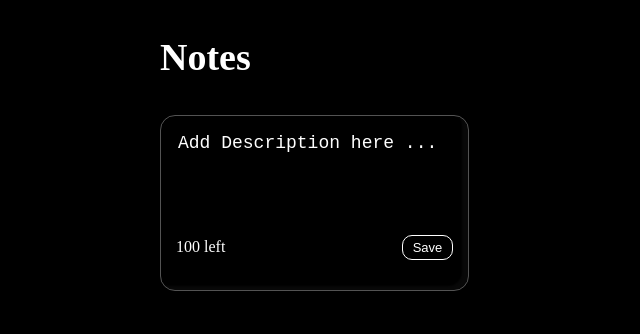
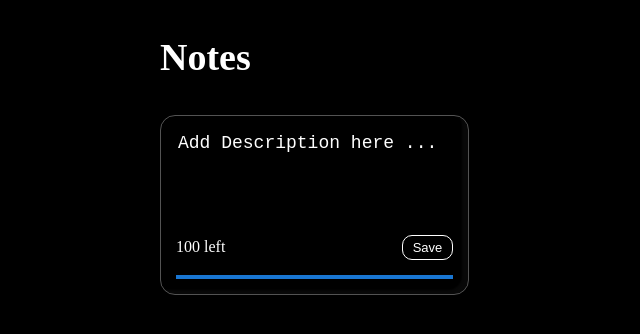
Before and after one commit to ManrajSaini/react-notesApp-02, a React (Create React App) app: page / in a window 1280 px wide. Shown: the top 334 px of the page, without its empty margins (0-640 px from the left). Built offline with nearby package versions, Linux system fonts and the light colour scheme; a web font is replaced by a local one.

Commit message:
complete before local storage

```diff
--- a/package.json
+++ b/package.json
@@ -6,6 +6,7 @@
     "@emotion/react": "^11.11.1",
     "@emotion/styled": "^11.11.0",
     "@mui/icons-material": "^5.14.15",
+    "@mui/material": "^5.14.15",
     "@mui/styled-engine": "^5.14.15",
     "@testing-library/jest-dom": "^5.17.0",
     "@testing-library/react": "^13.4.0",
--- a/src/Components/NoteComponents/CreateNote.js
+++ b/src/Components/NoteComponents/CreateNote.js
@@ -1,4 +1,5 @@
-import React from 'react'
+import React from 'react';
+import LinearProgress from "@mui/material/LinearProgress";
 
 const CreateNote = ({textHandler, saveHandler, inputText}) => {
 
@@ -13,6 +14,12 @@ const CreateNote = ({textHandler, saveHandler, inputText}) => {
                 <span className='label'>{charLeft} left</span>
                 <button onClick={saveHandler} className='note__save'>Save</button>
             </div>
+
+            <LinearProgress
+                className='char__progress'
+                variant='determinate'
+                value={charLeft}
+            />
         </div>
     )
 }
```
Also changed, not shown: 1 other file (tests, documents, lock files or other folders).
